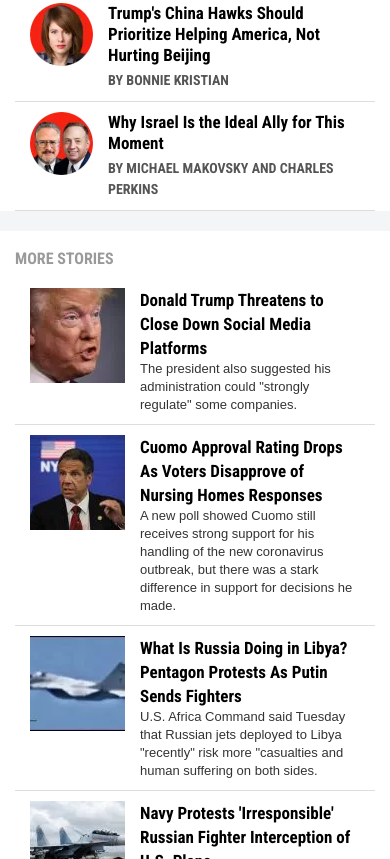
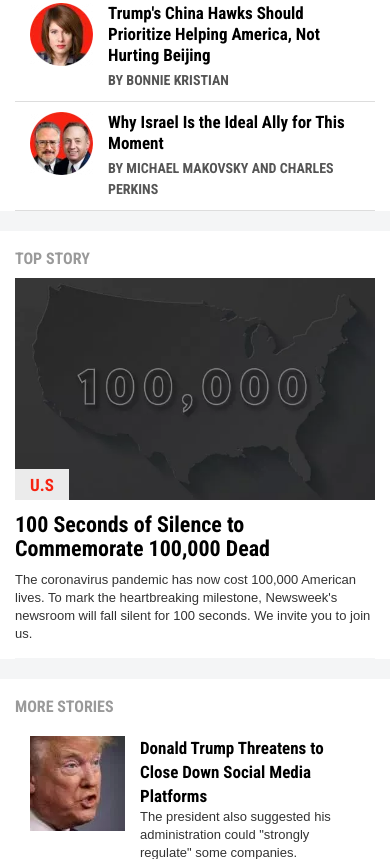
Before and after one commit to AdfPizarro/NewsWeekBootstrap, a website: page index.html in a window 390 px wide. Shown: the part 3379-4238 px from the top of the page. Drawn offline with nearby package versions, Linux system fonts and the light colour scheme.

Commit message:
Fixed row display issues

```diff
--- a/assets/css/style.css
+++ b/assets/css/style.css
@@ -4,9 +4,7 @@ body{
   background-color: #f4f5f6;
 }
 
-.row {
-  padding: 0px 15px;
-}
+
 
 bg-white{
   background-color: white;
@@ -15,6 +13,11 @@ bg-white{
 input{
   border: none;
   background: none;
+}
+
+.row{
+  margin:0;
+  padding: 0;
 }
 
 nav{
--- a/index.html
+++ b/index.html
@@ -35,7 +35,7 @@
       </div>
 
       <div class="row">
-        <div class="top-story bg-white col-sm-12 col-md-7 order-sm-12">
+        <div class="top-story bg-white col-sm-12 d-md-none">
           <h1 class="story-top" >Top Story</h1>
 
           <article class="story bg-white">
@@ -52,7 +52,7 @@
           </article>
         </div>
 
-        <div class="featured-stories bg-white col-sm-12 col-md-5" >
+        <div class="featured-stories bg-white col-sm-12 col-md-5 order-md-1" >
           <h1 class="story-top" >Featured Stories</h1>
 
           <article class="story bg-white">
@@ -117,12 +117,10 @@
           </article>
 
         </div>
-      </div>
 
 
 
-
-
+        <div class="debate-opinion order-md-3 ">
           <div class="debate bg-white">
             <h1 class="story-top" >The debate</h1>
 
@@ -230,8 +228,26 @@
               </div>
             </div>
           </div>
+        </div>
 
-      <div class="more-container bg-white">
+        <div class="more-and-heroes row order-md-1 col-md-7">
+          <div class="top-story bg-white d-xs-none order-md-1">
+            <h1 class="story-top" >Top Story</h1>
+
+            <article class="story bg-white">
+              <div class="img-container">
+                <img src="assets/images/article1.png" alt="">
+                <div class="category">
+                  <a href="#">U.S</a>
+                </div>
+              </div>
+              <h3 class="story-title"> <a href="#" >100 Seconds of Silence to Commemorate 100,000 Dead</a></h3>
+              <div class="summary">
+                <p class="">The coronavirus pandemic has now cost 100,000 American lives. To mark the heartbreaking milestone, Newsweek's newsroom will fall silent for 100 seconds. We invite you to join us.</p>
+              </div>
+            </article>
+          </div>
+          <div class="more-container bg-white order-md-3">
             <h1 class="story-top" >MORE STORIES</h1>
 
             <div class="more-element d-flex">
@@ -374,8 +390,7 @@
               </div>
             </div>
           </div>
-
-      <div class="heroes-container bg-white">
+          <div class="heroes-container bg-white order-md-2">
             <h1 class="story-top" >heroes of pandemic</h1>
 
             <article class="story bg-white">
@@ -466,6 +481,16 @@
             </div>
 
           </div>
+        </div>
+      </div>
+
+
+
+
+
+
+
+
 
       <div class="magazine-container bg-white">
         <div class="magazine-header d-flex">
```
Lines whose indentation alone changed are shown as unchanged.
